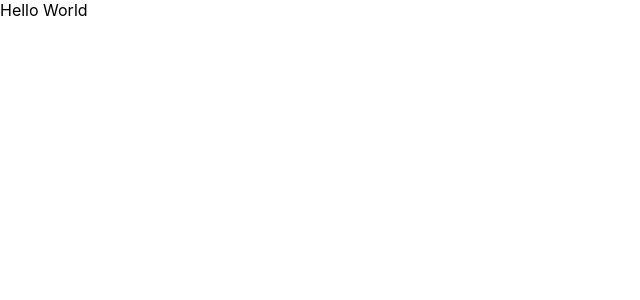
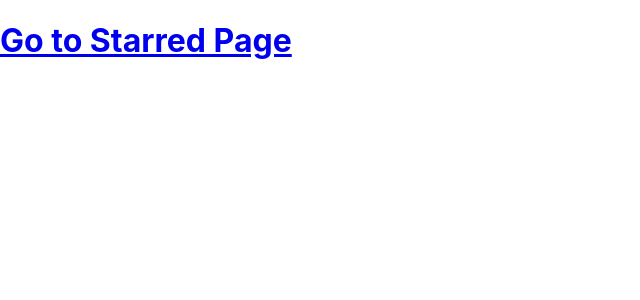
Before and after one commit to init-bishal/BOX-OFFICE-APP, a React (Create React App) app: page / in a window 1280 px wide. Shown: the top 300 px of the page, without its empty margins (0-640 px from the left). Built offline with nearby package versions, Linux system fonts and the light colour scheme.

Commit message:
third commit

```diff
--- a/package.json
+++ b/package.json
@@ -1,10 +1,11 @@
- {
+{
   "name": "box-office",
   "version": "0.1.0",
   "private": true,
   "dependencies": {
     "react": "^18.2.0",
     "react-dom": "^18.2.0",
+    "react-router-dom": "^6.14.2",
     "react-scripts": "5.0.1",
     "web-vitals": "^2.1.4"
   },
--- a/src/App.jsx
+++ b/src/App.jsx
@@ -1,8 +1,16 @@
+import {BrowserRouter as Router , Routes,Route } from 'react-router-dom'
+import Home from './pages/Home';
+import Starred from './pages/Starred';
 function App() {
   return (
-    <div >
-       Hello World
-    </div>
+    <Router>
+      <Routes>
+           <Route path="/" element={<Home/>}/>
+           <Route path="/starred" element={<Starred/>}/>
+           <Route path="*" element={<div>Not Found</div>}/>
+
+      </Routes>
+    </Router>
   );
 }
 
--- /dev/null
+++ b/src/pages/Home.jsx
@@ -0,0 +1,13 @@
+import React from 'react'
+import {Link} from 'react-router-dom'
+const Home = () => {
+  return (
+    <div>
+        <h1>
+        <Link to="/starred">Go to Starred Page</Link>
+        </h1>
+    </div>
+  )
+}
+
+export default Home
--- /dev/null
+++ b/src/pages/Starred.jsx
@@ -0,0 +1,11 @@
+import React from 'react'
+
+const Starred = () => {
+  return (
+    <div>
+        Starred Page
+    </div>
+  )
+}
+
+export default Starred
```
Also changed, not shown: 1 other file (tests, documents, lock files or other folders).
